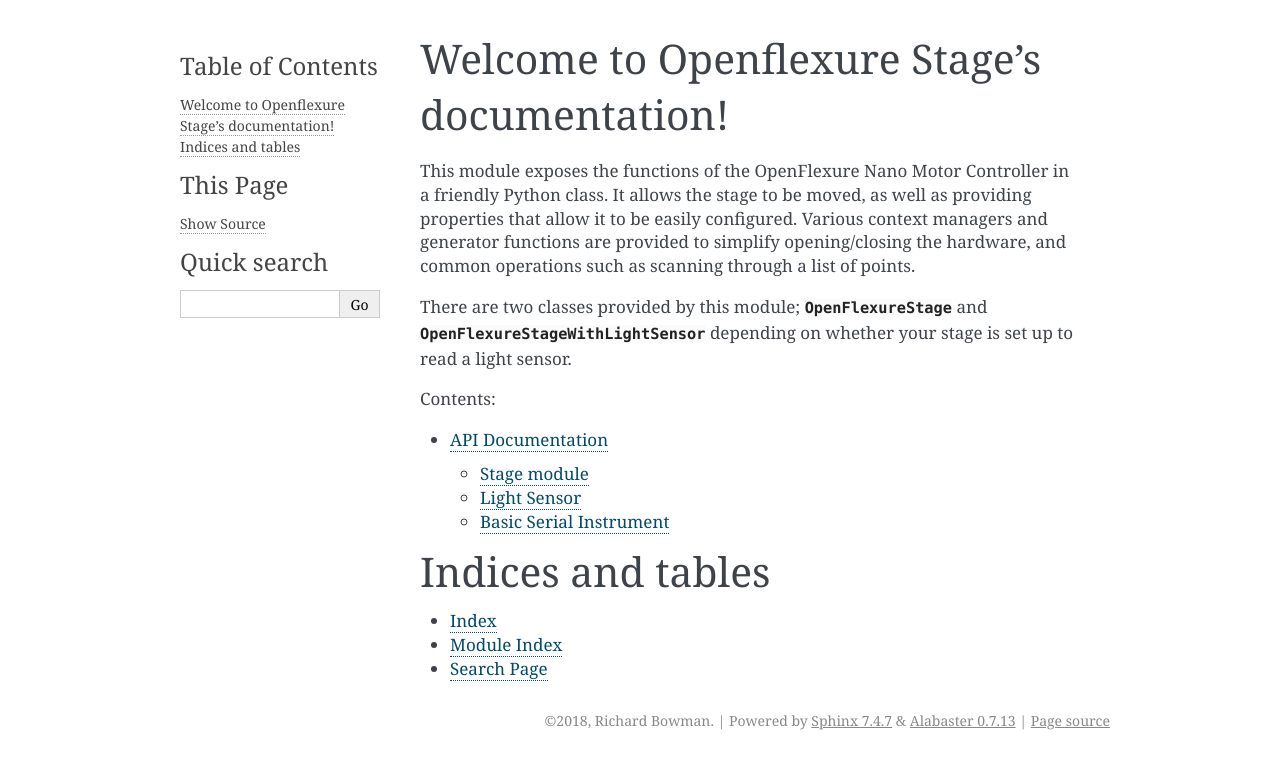
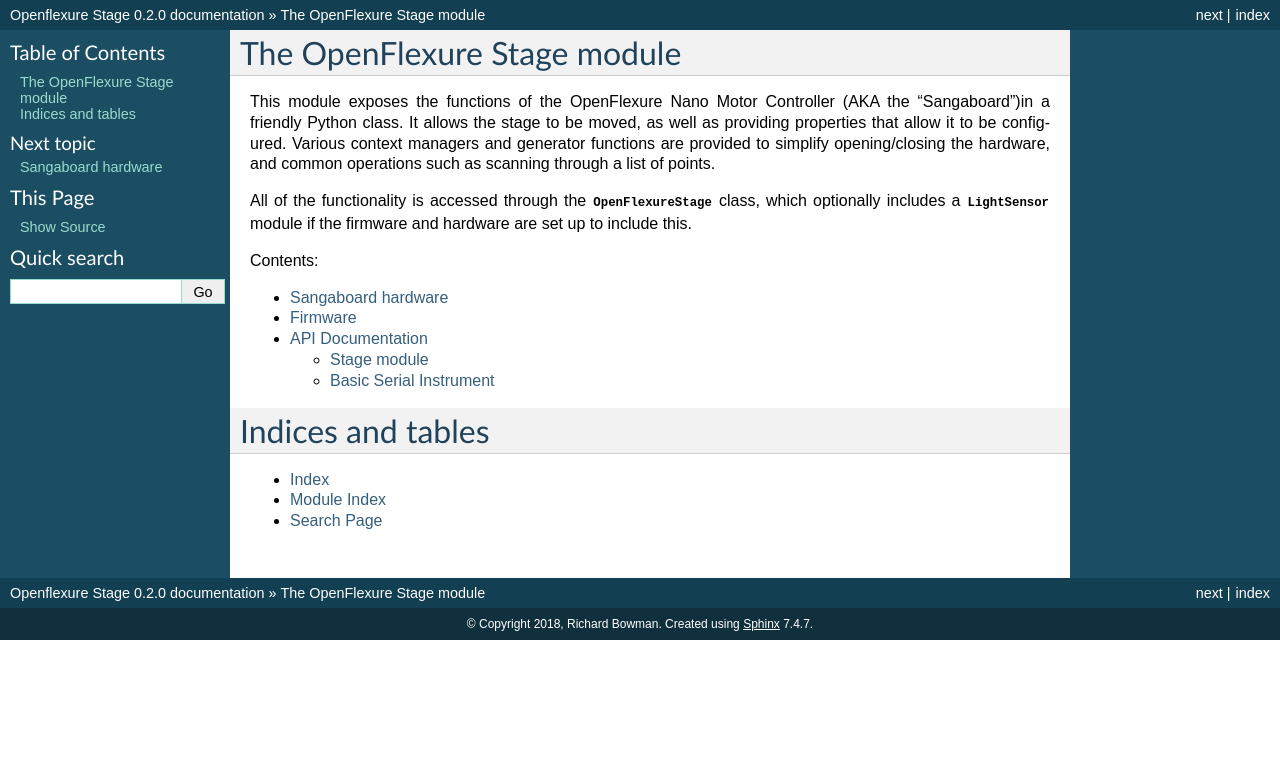
Before and after one commit to rwb27/openflexure_nano_motor_controller, a Sphinx documentation site: the page built from docs/index.rst, in a window 1280 px wide. Shown: the top 769 px of the page. Built offline with Sphinx 7.4.7, drawn with Linux system fonts in a browser that asks for light colours.

Commit message:
Updated docs and tidied up.

```diff
--- a/docs/API.rst
+++ b/docs/API.rst
@@ -5,7 +5,6 @@ The top-level module simply includes the :class:`OpenFlexureStage` and :class:`O
 
 .. toctree::
    stage
-   light_sensor
    basic_serial_instrument
 
 .. automodule:: openflexure_stage
--- a/docs/conf.py
+++ b/docs/conf.py
@@ -100,7 +100,7 @@ todo_include_todos = False
 # The theme to use for HTML and HTML Help pages.  See the documentation for
 # a list of builtin themes.
 #
-html_theme = 'alabaster'
+html_theme = 'classic'
 
 # Theme options are theme-specific and customize the look and feel of a theme
 # further.  For a list of options available for each theme, see the
--- a/docs/index.rst
+++ b/docs/index.rst
@@ -3,23 +3,26 @@
    You can adapt this file completely to your liking, but it should at least
    contain the root `toctree` directive.
 
-Welcome to Openflexure Stage's documentation!
+The OpenFlexure Stage module
 =============================================
 
-This module exposes the functions of the OpenFlexure Nano Motor Controller in a
+This module exposes the functions of the OpenFlexure Nano Motor Controller (AKA
+the "Sangaboard")in a
 friendly Python class.  It allows the stage to be moved, as well as providing
-properties that allow it to be easily configured.  Various context managers and
+properties that allow it to be configured.  Various context managers and
 generator functions are provided to simplify opening/closing the hardware, and
 common operations such as scanning through a list of points.
 
-There are two classes provided by this module; :class:`OpenFlexureStage` and
-:class:`OpenFlexureStageWithLightSensor` depending on whether your stage is
-set up to read a light sensor.
+All of the functionality is accessed through the :class:`OpenFlexureStage` class,
+which optionally includes a :class:`LightSensor` module if the firmware and
+hardware are set up to include this.
 
 .. toctree::
    :maxdepth: 2
    :caption: Contents:
 
+   hardware
+   firmware
    API
 
 
--- a/docs/light_sensor.rst
+++ /dev/null
@@ -1,5 +0,0 @@
-Light Sensor
-*****************
-
-.. automodule:: openflexure_stage.light_sensor
-   :members:
--- a/docs/stage.rst
+++ b/docs/stage.rst
@@ -1,7 +1,7 @@
 Stage module
 *****************
 
-The stage module defines the :class:`OpenFlexureStage`.
+The stage module defines the :class:`OpenFlexureStage` and the optional module :class:`LightSensor`.
 
 .. automodule:: openflexure_stage.stage
    :members:
```
Also changed, not shown: docs/firmware.rst (added, +20 -0 lines), docs/hardware.rst (added, +8 -0 lines).
